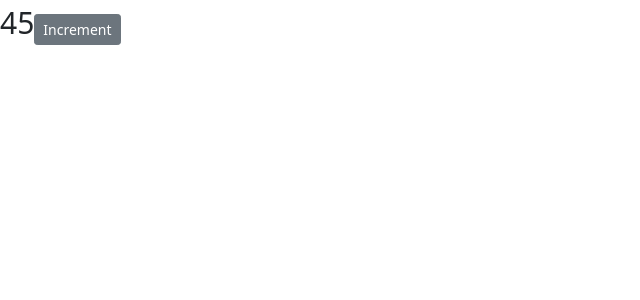
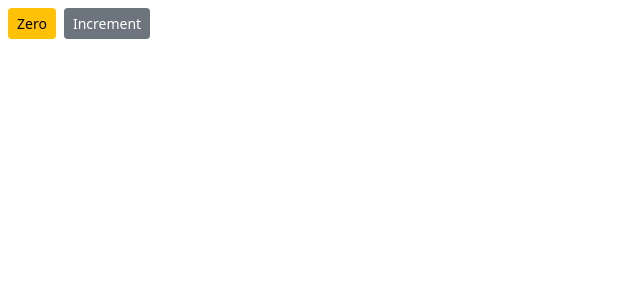
Before and after one commit to Douglas254/Counter-App, a React (Create React App) app: page / in a window 1280 px wide. Shown: the top 300 px of the page, without its empty margins (0-640 px from the left). Built offline with nearby package versions, Linux system fonts and the light colour scheme.

Commit message:
Rendering Classes Dynamically

```diff
--- a/src/components/counter.jsx
+++ b/src/components/counter.jsx
@@ -2,16 +2,22 @@ import React, { Component } from "react";
 
 class Counter extends Component {
   state = {
-    count: 45,
+    count: 0,
   };
 
   render() {
     return (
       <React.Fragment>
-        <span style={{ fontSize: 30 }}>{this.formatCount()}</span>
+        <span className={this.getBadgeClasses()}>{this.formatCount()}</span>
         <button className="btn btn-secondary btn-sm">Increment</button>
       </React.Fragment>
     );
+  }
+
+  getBadgeClasses() {
+    let classes = "btn btn-sm m-2 btn-";
+    classes += this.state.count === 0 ? "warning" : "primary";
+    return classes;
   }
 
   formatCount() {
```
